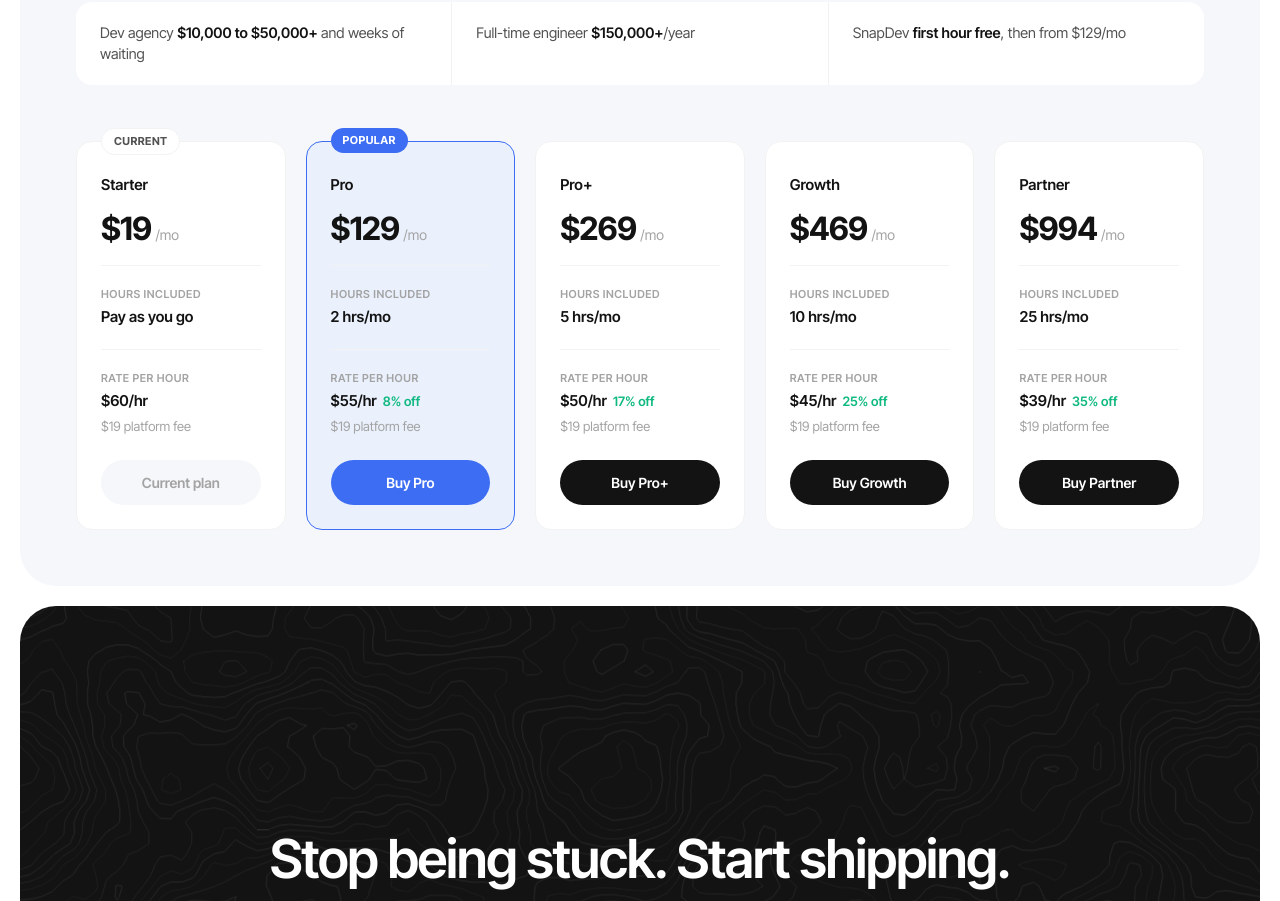
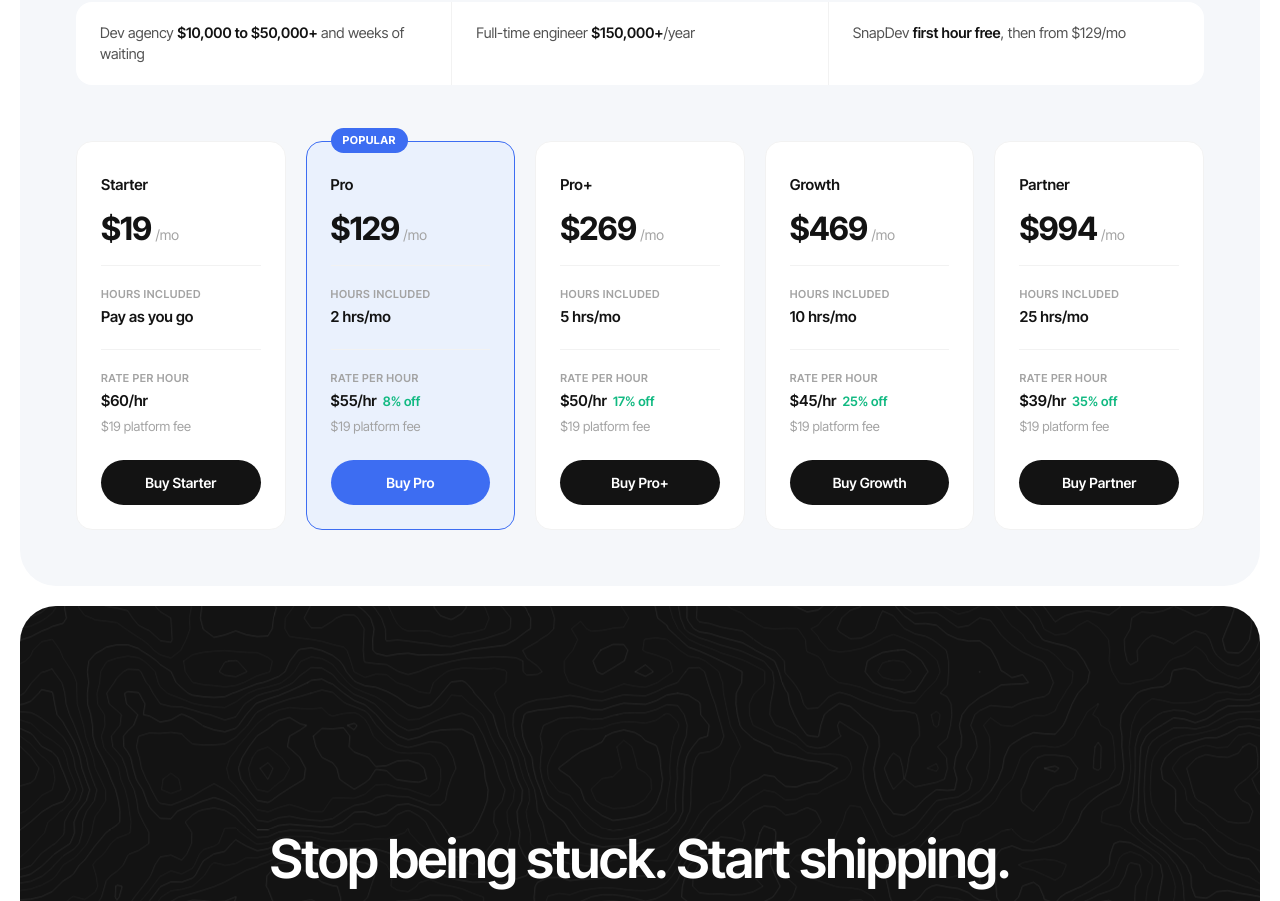
Before and after one commit to arbazghani-emberai/snapdev-site, a Next.js app: page / in a window 1280 px wide. Shown: the part 5678-6579 px from the top of the page. Built offline with nearby package versions, Linux system fonts and the light colour scheme.

Commit message:
Remove Starter plan current-plan state
No plan is "current" on the marketing page yet; Starter now gets the
same active black Buy button as the other non-popular tiers.

```diff
--- a/src/components/PricingComparisonSection.tsx
+++ b/src/components/PricingComparisonSection.tsx
@@ -25,13 +25,12 @@ const COMPARISON = [
 const PLANS = [
   {
     name: "Starter",
-    badge: "Current" as const,
+    badge: null,
     price: "$19",
     hours: "Pay as you go",
     rate: "$60/hr",
     off: null,
-    cta: "Current plan",
-    current: true,
+    cta: "Buy Starter",
   },
   {
     name: "Pro",
@@ -41,7 +40,6 @@ const PLANS = [
     rate: "$55/hr",
     off: "8% off",
     cta: "Buy Pro",
-    current: false,
   },
   {
     name: "Pro+",
@@ -51,7 +49,6 @@ const PLANS = [
     rate: "$50/hr",
     off: "17% off",
     cta: "Buy Pro+",
-    current: false,
   },
   {
     name: "Growth",
@@ -61,7 +58,6 @@ const PLANS = [
     rate: "$45/hr",
     off: "25% off",
     cta: "Buy Growth",
-    current: false,
   },
   {
     name: "Partner",
@@ -71,7 +67,6 @@ const PLANS = [
     rate: "$39/hr",
     off: "35% off",
     cta: "Buy Partner",
-    current: false,
   },
 ];
 
@@ -154,15 +149,6 @@ export default function PricingComparisonSection() {
                   <div className="text-ink-3 mt-1 text-[13px]">$19 platform fee</div>
                 </div>
 
-                {plan.current ? (
-                  <button
-                    type="button"
-                    disabled
-                    className="bg-surface-2 text-ink-3 mt-6 w-full cursor-default rounded-full py-3 text-[14px] font-semibold"
-                  >
-                    {plan.cta}
-                  </button>
-                ) : (
                 <button
                   type="button"
                   onClick={() => setBookOpen(true)}
@@ -172,7 +158,6 @@ export default function PricingComparisonSection() {
                 >
                   {plan.cta}
                 </button>
-                )}
               </div>
             </Reveal>
           ))}
```
Lines whose indentation alone changed are shown as unchanged.
